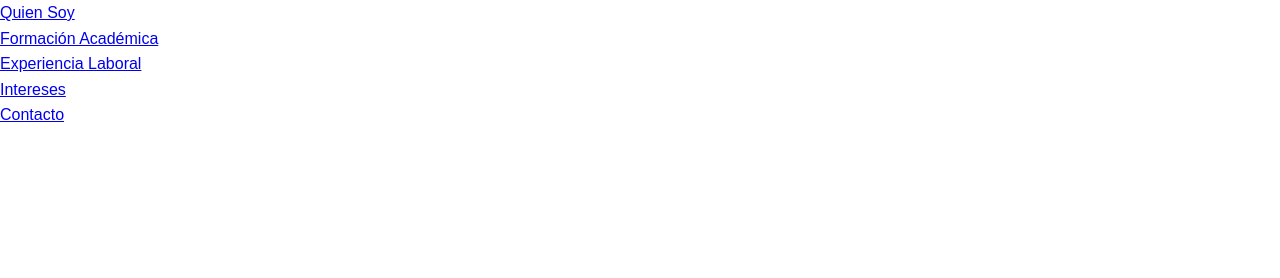
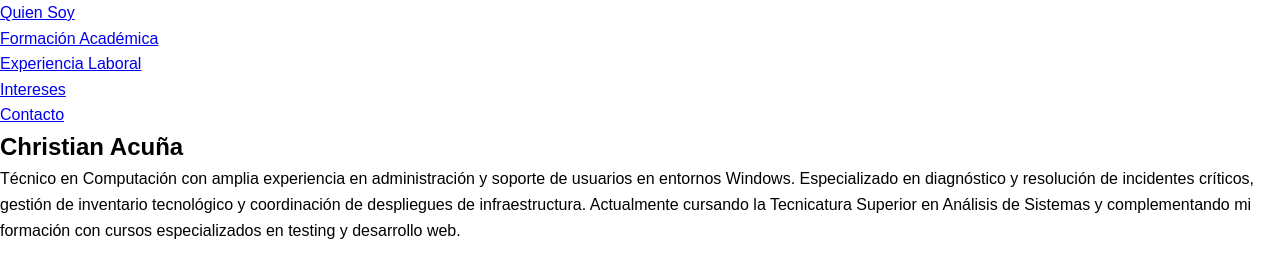
Before and after one commit to christian-rep/portfolio-tester, a plain HTML site: page index.html in a window 1280 px wide. Drawn offline with Linux system fonts and the light colour scheme.

Commit message:
Añadir sección 'Quien Soy' con presentación personal

```diff
--- a/index.html
+++ b/index.html
@@ -18,7 +18,16 @@
         </ul>
     </nav>
 
-    <!-- Las secciones se añadirán en los siguientes pasos -->
+         <!-- Sección Quien Soy -->
+    <section id="quien-soy" class="presentacion">
+        <h1>Christian Acuña</h1>
+        <p>
+            Técnico en Computación con amplia experiencia en administración y soporte de usuarios en entornos Windows.
+            Especializado en diagnóstico y resolución de incidentes críticos, gestión de inventario tecnológico y
+            coordinación de despliegues de infraestructura. Actualmente cursando la Tecnicatura Superior en Análisis
+            de Sistemas y complementando mi formación con cursos especializados en testing y desarrollo web.
+        </p>
+    </section>
 
     <script src="script.js"></script>
 </body>
```
